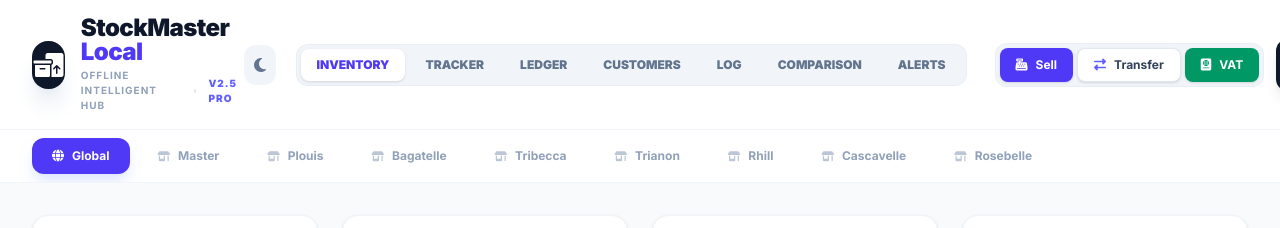
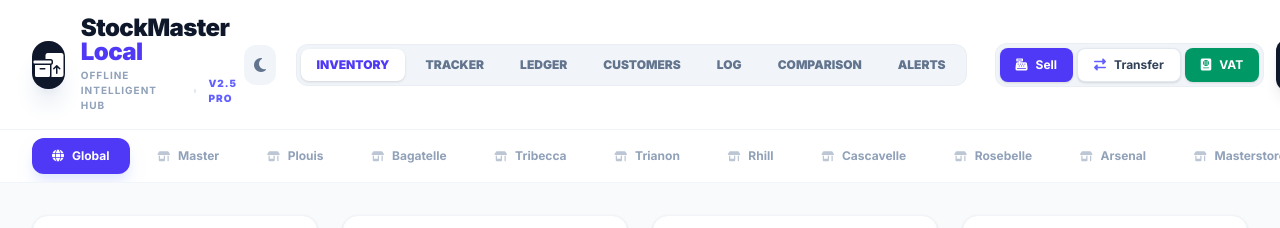
Before and after one commit to ramgutteeharris3-glitch/stocksystem, a React (Vite) app: page / in a window 1280 px wide. Shown: the top 228 px of the page. Built offline with nearby package versions, Linux system fonts and the light colour scheme.

Commit message:
feat: Add Arsenal and Masterstore to shop names
Introduces two new valid shop names, 'Arsenal' and 'Masterstore', to the application's `ShopName` type. This allows for the registration and management of inventory within these new store locations.

```diff
--- a/types.ts
+++ b/types.ts
@@ -119,7 +119,9 @@ export const SHOPS = [
   'Trianon',
   'Rhill',
   'Cascavelle',
-  'Rosebelle'
+  'Rosebelle',
+  'Arsenal',
+  'Masterstore'
 ] as const;
 
 export type ShopName = typeof SHOPS[number];
```
